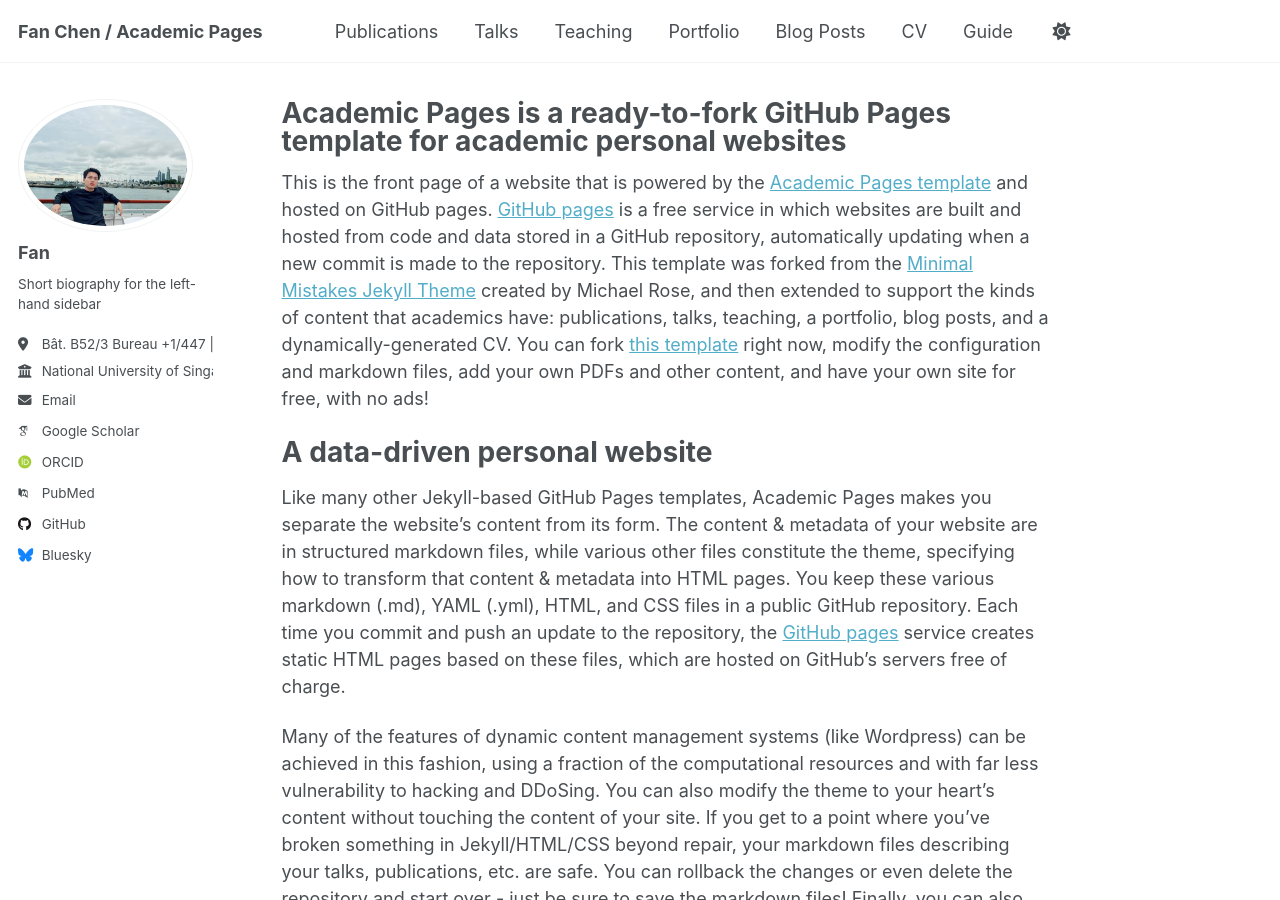
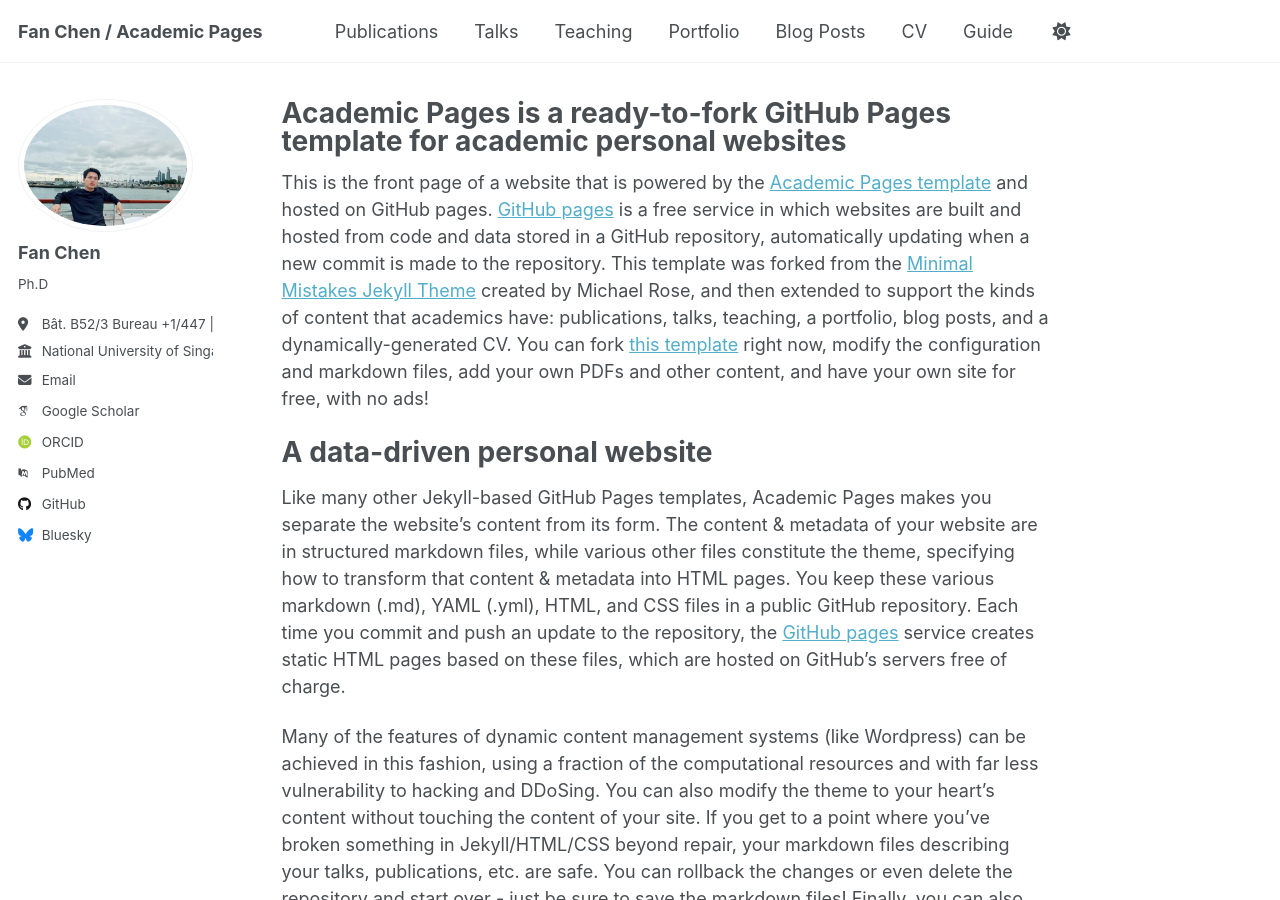
Before and after one commit to FanChenNUS/FanChenNUS.github.io, a Jekyll site: the page built from _pages/about.md, in a window 1280 px wide and 900 px high. Built offline with Jekyll 4.4.1, drawn with Linux system fonts in a browser that asks for light colours; some web fonts are replaced.

Commit message:
Update _config.yml

```diff
--- a/_config.yml
+++ b/_config.yml
@@ -23,9 +23,9 @@ repository               : "FanChenNUS/FanChenNUS.github.io"
 author:
   # Biographic information
   avatar           : "face_photo.jpg"
-  name             : "Fan"
+  name             : "Fan Chen"
   pronouns         : # example: "she/her"
-  bio              : "Short biography for the left-hand sidebar"
+  bio              : "Ph.D"
   location         : "Bât. B52/3 Bureau +1/447 | Département Argenco : Secteur MS2F | Quartier Polytech 1 | allée de la Découverte 9 | 4000 Liège 1 | Belgique"
   employer         : "National University of Singapore"
   uri              : # URL
```
